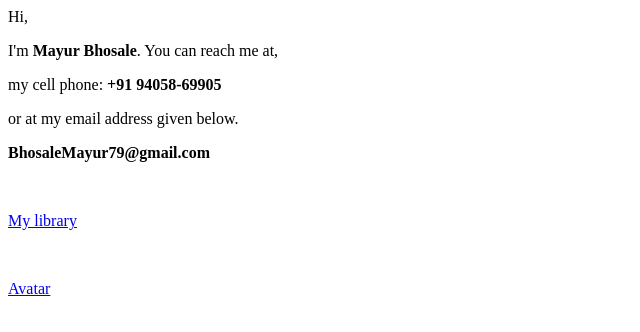
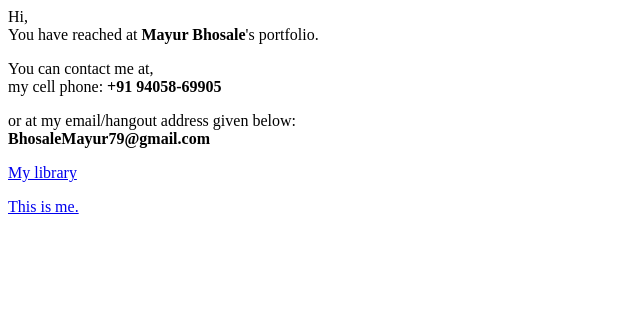
Before and after one commit to bhosalemayur/bhosalemayur.github.io, a plain HTML site: page index.html in a window 1280 px wide. Shown: the whole page, without its empty margins (0-640 px from the left). Drawn offline with Linux system fonts and the light colour scheme.

Commit message:
Update index.html

```diff
--- a/index.html
+++ b/index.html
@@ -1,10 +1,5 @@
-<p>Hi,</p>
-<p>I'm <strong>Mayur Bhosale</strong>. You can reach me at,</p>
-<p>my cell phone: <strong>+91 94058-69905</strong></p>
-<p>or at my email address given below.</p>
-<p><strong>BhosaleMayur79@gmail.com</strong></p>
-<p>&nbsp;</p>
+<p>Hi,<br>You have reached at <strong>Mayur Bhosale</strong>'s portfolio.</p>
+<p>You can contact me at,<br>my cell phone: <strong>+91 94058-69905</strong></p>
+<p>or at my email/hangout address given below:<br><strong>BhosaleMayur79@gmail.com</strong></p>
 <p><a href="/books">My library</a></p>
-<p>&nbsp;</p>
-
-<p><a href="/avatar/mayur.jpg">Avatar</a></p>
+<p><a href="/avatar/mayur.jpg">This is me.</a></p>
```
